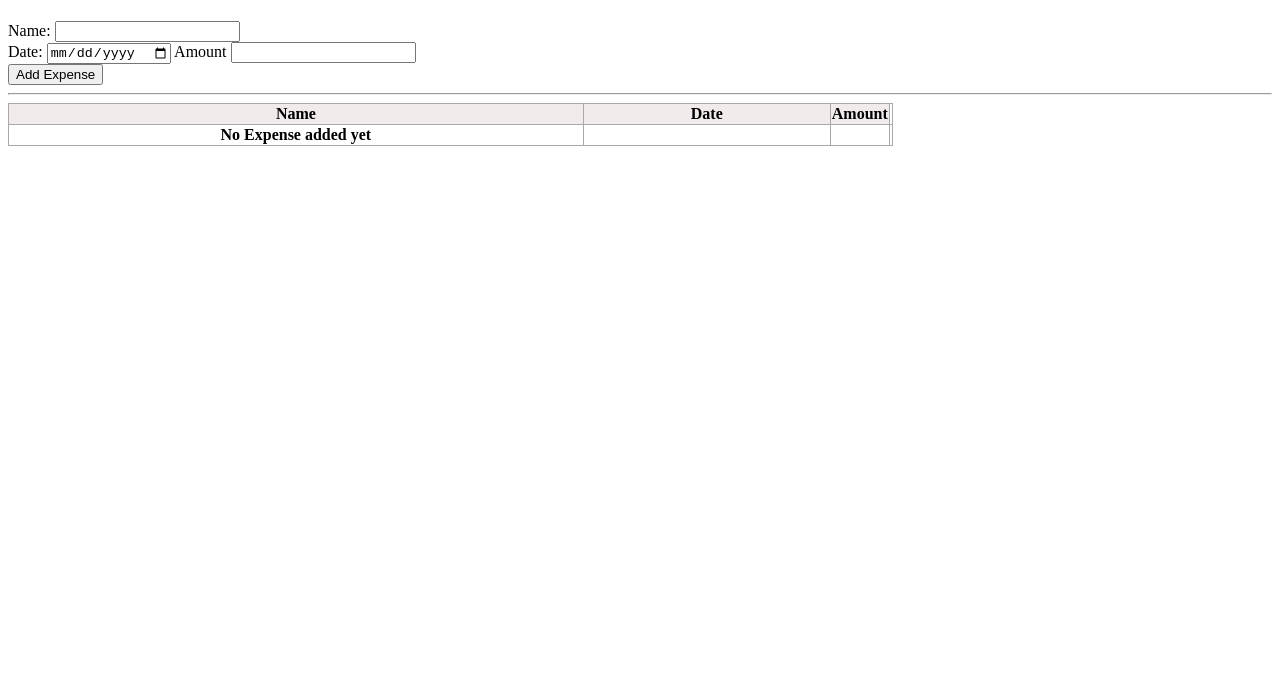
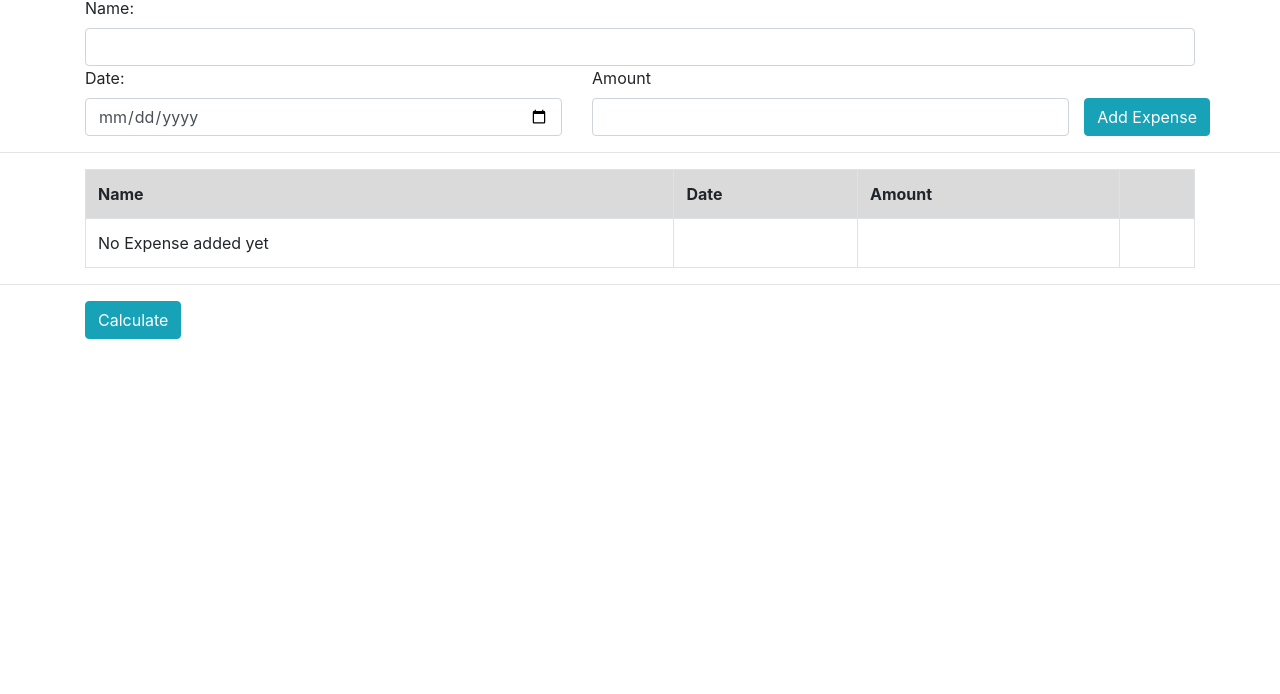
Before and after one commit to romerotac/JS-basic, a plain HTML site: page expenseTracker.html in a window 1280 px wide. Shown: the part 106-800 px from the top of the page. Drawn offline with nearby package versions, Linux system fonts and the light colour scheme.

Commit message:
added bootstrap to expensetracker.html

```diff
--- a/expenseTracker.html
+++ b/expenseTracker.html
@@ -4,9 +4,12 @@
 
     <meta charset="UTF-8">
     <meta http-equiv="X-UA-Compatible" content="IE=edge">
-    <meta name="viewport" content="width=device-width, initial-scale=1.0">
+    <meta name="viewport" content="width=device-width, initial-scale=1, shrink-to-fit=no">
     <title>Document</title>
+    <!-- Bootstrap CSS -->
+    <link rel="stylesheet" href="https://stackpath.bootstrapcdn.com/bootstrap/4.3.1/css/bootstrap.min.css" integrity="sha384-ggOyR0iXCbMQv3Xipma34MD+dH/1fQ784/j6cY/iJTQUOhcWr7x9JvoRxT2MZw1T" crossorigin="anonymous">
 
+    <!---
     <style>
         table{
             border-collapse: collapse;
@@ -24,46 +27,70 @@
         }
 
     </style>
+    -->
+
 </head>
 <body>
-    <h1>Expense Tracker</h1>
-    <h2>Add A New Item:</h2>
+    <h1 class="text-center" style="color: lightseagreen;" >Expense Tracker</h1>
+    <h2 class="text-center" style="color: rgb(5, 88, 70) ;">Add A New Item:</h2>
 
-    <div class = "firstRow">
-        <label for = "subject">Name:</label>
-        <input type="text" id= "subject">
+    <div class = "container">
+        <div class = "row">
+            <div class = "col">
+            <label for = "subject">Name:</label>
+            <input type="text" id= "subject" class="form-control">
+            </div>
+        </div>
+        <div class = "row">
+            <div class = "col">
+                <label for = "date">Date:</label>
+                <input type="date" id = "date" class="form-control">
+            </div>
+            <div class="col">
+                <label for = "amount">Amount</label>
+                <input type="number" id = "amount" class="form-control">
+            </div>
+            <div class="col-xs-1" style="align-self: flex-end;">
+                <button onclick="addExpense()" id = "addExpense" class="btn btn-info waves-effect waves-light">Add Expense</button>
+            </div>
+        </div>
     </div>
+    <hr/>
 
-    <div class = "secondRow">
-        <label for = "date">Date:</label>
-        <input type="date" id = "date" >
-        <label for = "amount">Amount</label>
-        <input type="number" id = "amount">
-    </div>
-
-    <button onclick="addExpense()" id = "addExpense">Add Expense</button>
-    <hr>
-
-    <table id = "expenseTable">
-        <tr class = "head">
+    <div class = "container">
+    <table id = "expenseTable" class="table table-bordered">
+        <tr class = "head table-active">
             <th>Name</th>
             <th>Date</th>
             <th>Amount</th>
-            <tr></tr>
+            <th></th>
         </tr>
         <tr id = "noValueRow">
-            <th>
-                No Expense added yet
-            </th>
-            <th>
-            </th>
-            <th>
-            </th>
-            <th>
-            </th>
+            <td>No Expense added yet</td>
+            <td></td>
+            <td></td>
+            <td></td>
         </tr>
     </table>
+    </div>
+    <hr/>
 
+    <div class = container>
+        <div class = "row">
+            <div class = "col">
+            <button onclick="calculate()" class = "btn btn-info waves-effect waves-light">Calculate</button>
+            </div>
+            <div class = "col" id = "totalText">
+
+            </div>
+            <div class = "col" id = "resultLine">
+
+            </div>
+    </div>
 </body>
 <script src="expenseTracker.js"></script>
+<!-- jQuery first, then Popper.js, then Bootstrap JS -->
+<script src="https://code.jquery.com/jquery-3.3.1.slim.min.js" integrity="sha384-q8i/X+965DzO0rT7abK41JStQIAqVgRVzpbzo5smXKp4YfRvH+8abtTE1Pi6jizo" crossorigin="anonymous"></script>
+<script src="https://cdnjs.cloudflare.com/ajax/libs/popper.js/1.14.7/umd/popper.min.js" integrity="sha384-UO2eT0CpHqdSJQ6hJty5KVphtPhzWj9WO1clHTMGa3JDZwrnQq4sF86dIHNDz0W1" crossorigin="anonymous"></script>
+<script src="https://stackpath.bootstrapcdn.com/bootstrap/4.3.1/js/bootstrap.min.js" integrity="sha384-JjSmVgyd0p3pXB1rRibZUAYoIIy6OrQ6VrjIEaFf/nJGzIxFDsf4x0xIM+B07jRM" crossorigin="anonymous"></script>
 </html>
--- a/expenseTracker.js
+++ b/expenseTracker.js
@@ -1,8 +1,8 @@
 var elementInList = [];
+var valueInList = [];
 
 function addExpense(){
 
-    var index = elementInList.length;
 
     var subject = String(document.getElementById("subject").value);
 
@@ -20,24 +20,35 @@ function addExpense(){
     var uselessRow = document.getElementById("noValueRow");
 
     //note: remove the element based on id and if there are no element in the list
-    if (index == 0){
+    if (elementInList.length == 0){
         uselessRow.remove();
     }
+
+    var index = elementInList.length+1
 
     var newLine = document.createElement("tr");
     newLine.id = "line"+ index;
 
-    var newSubject = document.createElement("th");
+    var newSubject = document.createElement("td");
+    newSubject.style="text-align:center";
     newSubject.textContent = subject;
 
-    var newDate = document.createElement("th");
+    var newDate = document.createElement("td");
+    newDate.style="text-align:center";
     newDate.textContent = month +"-"+ day + "-" + year;
 
-    var newAmount = document.createElement("th");
-    newAmount.textContent = amount;
+    var newAmount = document.createElement("td");
+    newAmount.style="text-align:center";
+    newAmount.textContent = "$ "+amount;
 
+    var newButton = document.createElement("td")
+    newButton.style="text-align:center";
     var removeButton = document.createElement("button")
-    removeButton.textContent = "X";
+    removeButton.className="btn btn-secondary";
+    removeButton.textContent = "x";
+
+
+
     removeButton.onclick = function(){removeLine(index)};
 
     tableDiv.appendChild(newLine);
@@ -45,9 +56,13 @@ function addExpense(){
     newLine.appendChild(newSubject);
     newLine.appendChild(newDate);
     newLine.appendChild(newAmount);
-    newLine.appendChild(removeButton);
+    newLine.appendChild(newButton);
 
+    newButton.appendChild(removeButton);
+
+    console.log(elementInList)
     elementInList.push(newLine);
+    valueInList.push(amount);
 }
 
 function removeLine(index){
@@ -56,13 +71,16 @@ function removeLine(index){
 
     var uselessLine = document.createElement("tr");
 
-    var uselessSubject = document.createElement("th")
-    var uselessSubject1 = document.createElement("th")
-    var uselessSubject2 = document.createElement("th")
-    var uselessSubject3 = document.createElement("th")
+    var uselessSubject = document.createElement("td")
+    var uselessSubject1 = document.createElement("td")
+    var uselessSubject2 = document.createElement("td")
+    var uselessSubject3 = document.createElement("td")
 
     uselessSubject.textContent = "No Expenses added yet";
 
+
+    console.log(elementInList)
+    console.log(elementInList[index])
 
     tableDiv.removeChild(elementInList[index]);
 
@@ -77,4 +95,31 @@ function removeLine(index){
         uselessLine.appendChild(uselessSubject3);
     }
 
+    elementInList.splice(index,1);
+    console.log(elementInList)
+    console.log(elementInList.length)
+
+    valueInList.splice(index,1);
+    console.log(valueInList)
+
+
 }
+
+function calculate(){
+
+    var title = document.getElementById("totalText");
+    var line = document.getElementById("resultLine");
+
+    var total = 0
+    for (let i = 0; i< valueInList.length; i++){
+        total = total + valueInList[i]
+    }
+
+    var text = document.createElement("h3");
+    text.textContent = "Total:";
+    var result = document.createElement("h3");
+    result.textContent = "$ " + total;
+
+    title.appendChild(text);
+    line.appendChild(result);
+}
```
